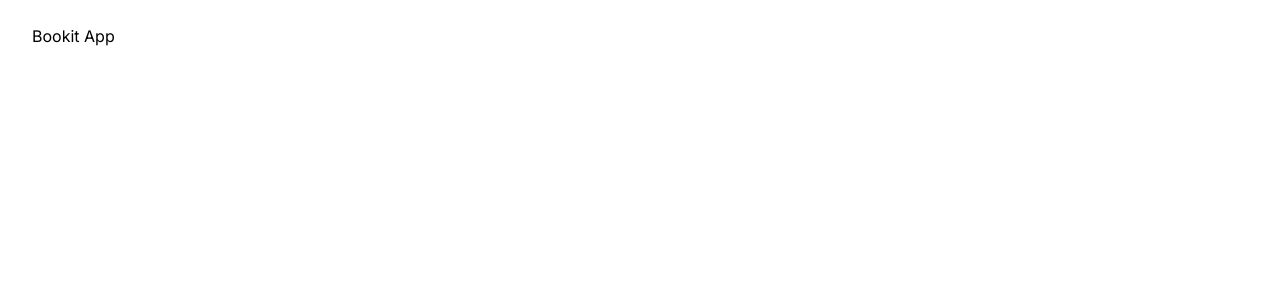
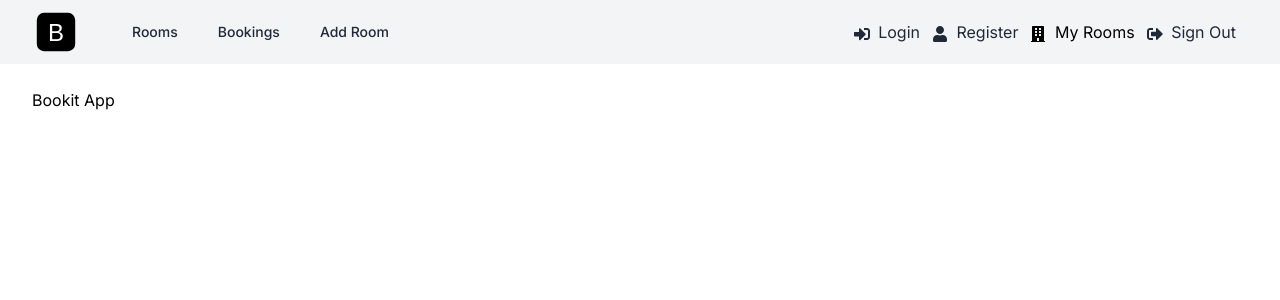
Before and after one commit to kriztiank-UCN/bookit-app, a Next.js app: page / in a window 1280 px wide. Shown: the top 300 px of the page. Built offline with nearby package versions, Linux system fonts and the light colour scheme.

Commit message:
Header Component

```diff
--- a/app/layout.js
+++ b/app/layout.js
@@ -1,5 +1,6 @@
 import { Inter } from "next/font/google";
 import "@/assets/styles/globals.css";
+import Header from "@/components/Header";
 
 const inter = Inter({ subsets: ["latin"] });
 
@@ -12,6 +13,7 @@
   return (
     <html lang="en">
       <body className={inter.className}>
+        <Header />
         <main className="mx-auto max-w-7xl p-4 py-6 sm:px-6 lg:px-8">
           {children}
         </main>
--- /dev/null
+++ b/components/Header.jsx
@@ -0,0 +1,103 @@
+import Image from 'next/image';
+import Link from 'next/link';
+import logo from '@/assets/images/logo.svg';
+import { FaUser, FaSignInAlt, FaSignOutAlt, FaBuilding } from 'react-icons/fa';
+
+const Header = () => {
+  return (
+    <header className="bg-gray-100">
+      <nav className="mx-auto max-w-7xl px-4 sm:px-6 lg:px-8">
+        <div className="flex h-16 items-center justify-between">
+          <div className="flex items-center">
+          <Link href='/'>
+              <Image
+                className='h-12 w-12'
+                src={logo}
+                alt='Bookit'
+                priority={true}
+              />
+            </Link>
+
+            <div className="hidden md:block">
+              <div className="ml-10 flex items-baseline space-x-4">
+                <Link
+                  href="/"
+                  className="rounded-md px-3 py-2 text-sm font-medium text-gray-800 hover:bg-gray-700 hover:text-white"
+                >
+                  Rooms
+                </Link>
+                {/* <!-- Logged In Only --> */}
+                <Link
+                  href="/bookings.html"
+                  className="rounded-md px-3 py-2 text-sm font-medium text-gray-800 hover:bg-gray-700 hover:text-white"
+                >
+                  Bookings
+                </Link>
+                <Link
+                  href="/add-room.html"
+                  className="rounded-md px-3 py-2 text-sm font-medium text-gray-800 hover:bg-gray-700 hover:text-white"
+                >
+                  Add Room
+                </Link>
+              </div>
+            </div>
+          </div>
+          {/* <!-- Right Side Menu --> */}
+          <div className="ml-auto">
+            <div className="ml-4 flex items-center md:ml-6">
+              {/* <!-- Logged Out Only --> */}
+              <Link
+                href="login.html"
+                className="mr-3 text-gray-800 hover:text-gray-600"
+              >
+                <FaSignInAlt className='inline mr-1' /> Login
+              </Link>
+              <Link
+                href="register.html"
+                className="mr-3 text-gray-800 hover:text-gray-600"
+              >
+                <FaUser className='inline mr-1' /> Register
+              </Link>
+              <Link href="my-rooms.html">
+               <FaBuilding className='inline mr-1' /> My Rooms
+              </Link>
+              <Link
+                href="login.html"
+                className="mx-3 text-gray-800 hover:text-gray-600"
+              >
+                <FaSignOutAlt className='inline mr-1' /> Sign Out
+              </Link>
+            </div>
+          </div>
+        </div>
+      </nav>
+
+      {/* <!-- Mobile menu --> */}
+      <div className="md:hidden">
+        <div className="space-y-1 px-2 pb-3 pt-2 sm:px-3">
+          <Link
+            href="/"
+            className="block rounded-md px-3 py-2 text-base font-medium text-gray-800 hover:bg-gray-700 hover:text-white"
+          >
+            Rooms
+          </Link>
+          {/* <!-- Logged In Only --> */}
+          <Link
+            href="/bookings.html"
+            className="block rounded-md px-3 py-2 text-base font-medium text-gray-800 hover:bg-gray-700 hover:text-white"
+          >
+            Bookings
+          </Link>
+          <Link
+            href="/add-room.html"
+            className="block rounded-md px-3 py-2 text-base font-medium text-gray-800 hover:bg-gray-700 hover:text-white"
+          >
+            Add Room
+          </Link>
+        </div>
+      </div>
+    </header>
+  )
+};
+
+export default Header;
--- a/package.json
+++ b/package.json
@@ -9,9 +9,10 @@
     "lint": "next lint"
   },
   "dependencies": {
+    "next": "14.2.16",
     "react": "^18",
     "react-dom": "^18",
-    "next": "14.2.16"
+    "react-icons": "^5.3.0"
   },
   "devDependencies": {
     "postcss": "^8",
```
Also changed, not shown: assets/images/logo.svg (added), 1 other file (tests, documents, lock files or other folders).
